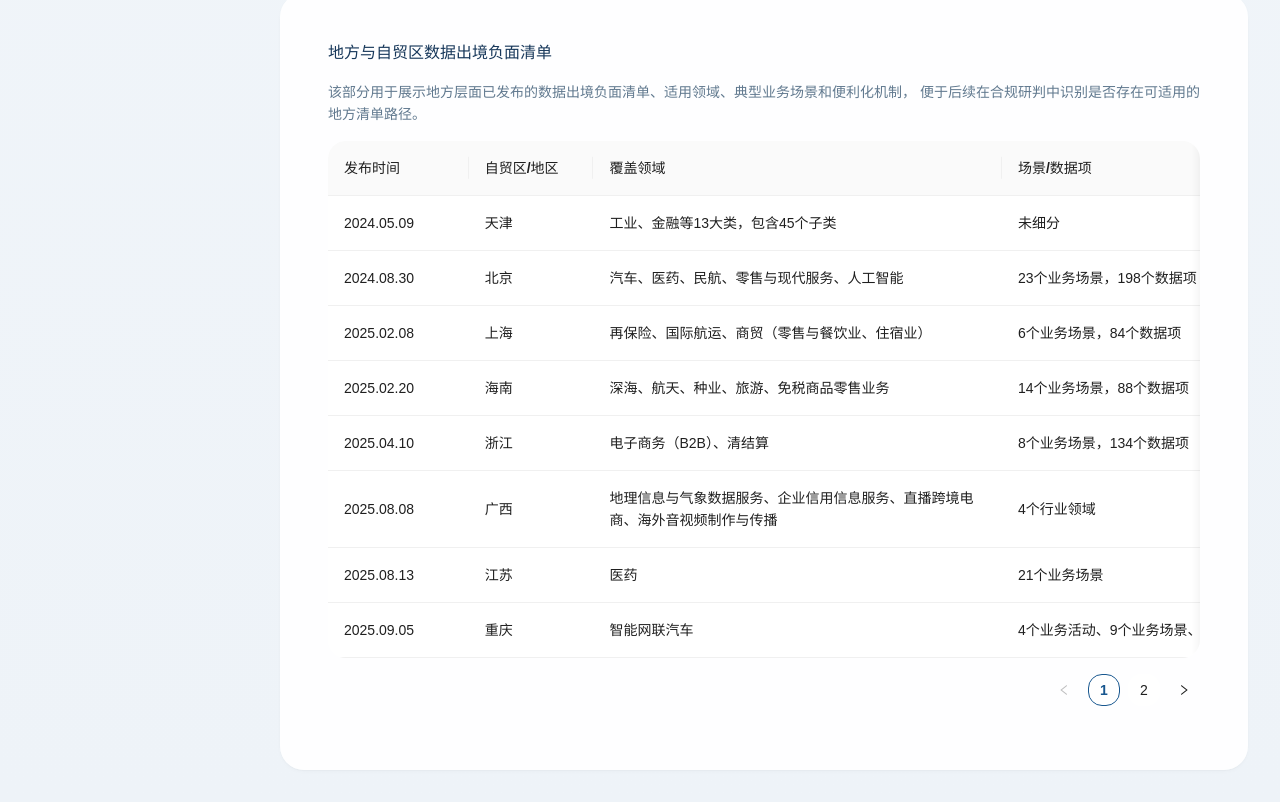
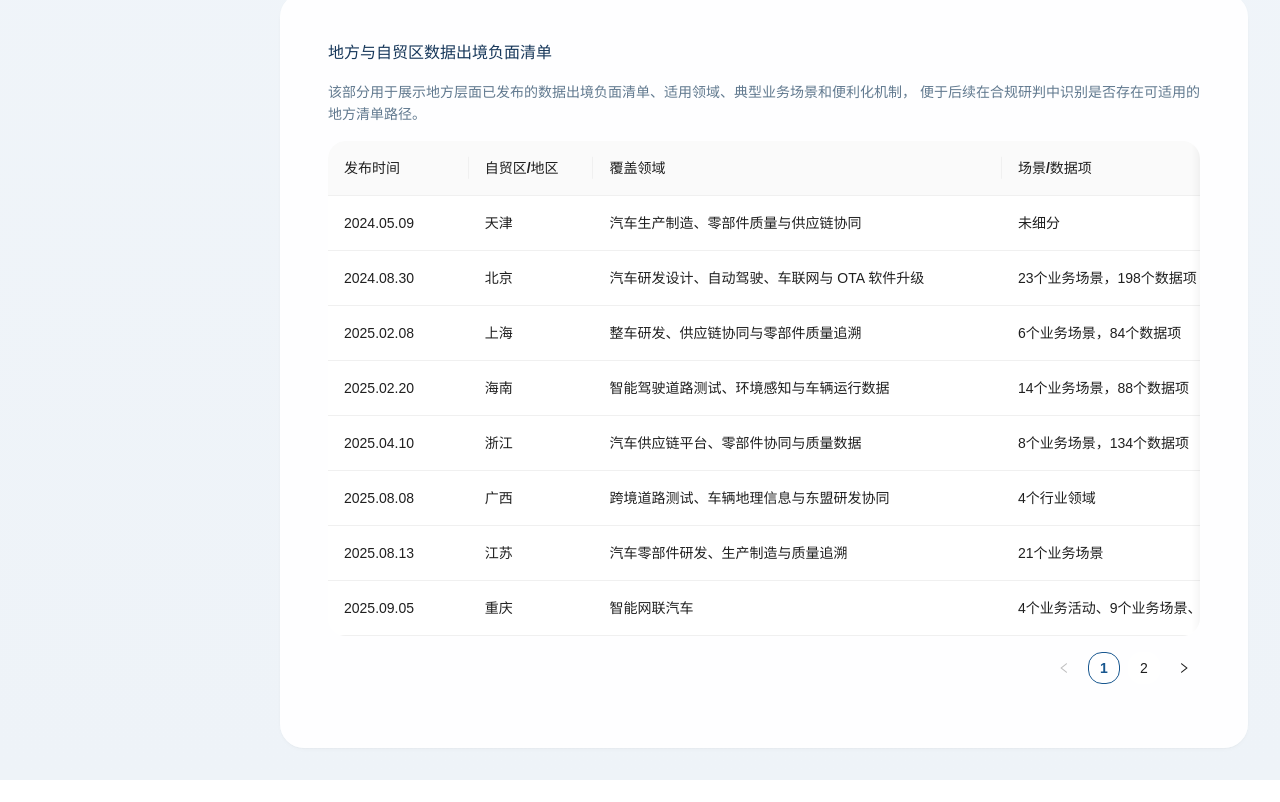
Before and after one commit to Taddyz6/DCS_Platform_App_Demo, a React (Vite) app: page /#/regulations in a window 1280 px wide. Shown: the part 2360-3162 px from the top of the page. After the commit the page ends 3140 px from the top, so only its background shows below. Built offline with nearby package versions, Linux system fonts and the light colour scheme.

Commit message:
content: align regulation examples with automotive data

```diff
--- a/src/pages/regulations/RegulationsHomePage.tsx
+++ b/src/pages/regulations/RegulationsHomePage.tsx
@@ -168,7 +168,7 @@ export function RegulationsHomePage() {
         <Col xs={24} xl={8}>
           <ModuleCard
             title="地方负面清单"
-            description="围绕各地自贸区、服务业开放试点和地方特色产业，展示已发布的数据出境负面清单。"
+            description="围绕各地汽车产业与自贸区试点，展示研发、制造、车联网和软件升级相关的数据出境负面清单。"
             icon={<span className="feature-dot" />}
             meta="地方层面 / 自贸区 / 便利化"
             actionLabel="查看地方清单"
--- a/src/pages/regulations/RegulationsLibraryPage.tsx
+++ b/src/pages/regulations/RegulationsLibraryPage.tsx
@@ -152,7 +152,7 @@ export function RegulationsLibraryPage() {
             title="覆盖行业"
             value={regulationIndustries.length}
             suffix="类"
-            description="包含互联网、汽车、医药、制造、金融等重点行业。"
+            description="包含汽车研发、工业制造、智能驾驶、车联网和 OTA 等重点领域。"
           />
         </Col>
       </Row>
--- a/src/pages/regulations/data.ts
+++ b/src/pages/regulations/data.ts
@@ -78,57 +78,57 @@ export const domesticPilotListRows = [
     id: 'pilot-tianjin-2024',
     publishDate: '2024.05.09',
     region: '天津',
-    coverage: '工业、金融等13大类，包含45个子类',
+    coverage: '汽车生产制造、零部件质量与供应链协同',
     scenarioData: '未细分',
-    mechanism: '覆盖范围广，是全行业基础框架',
+    mechanism: '以汽车制造数据分类分级为基础，展示区域清单适用方式',
   },
   {
     id: 'pilot-beijing-2024',
     publishDate: '2024.08.30',
     region: '北京',
-    coverage: '汽车、医药、民航、零售与现代服务、人工智能',
+    coverage: '汽车研发设计、自动驾驶、车联网与 OTA 软件升级',
     scenarioData: '23个业务场景，198个数据项',
-    mechanism: '字段级清单，部分合规阈值放宽',
+    mechanism: '采用字段级清单展示汽车数据场景与适用阈值',
   },
   {
     id: 'pilot-shanghai-2025',
     publishDate: '2025.02.08',
     region: '上海',
-    coverage: '再保险、国际航运、商贸（零售与餐饮业、住宿业）',
+    coverage: '整车研发、供应链协同与零部件质量追溯',
     scenarioData: '6个业务场景，84个数据项',
-    mechanism: '明确场景定义，细化重要数据认定规则',
+    mechanism: '按汽车业务场景细化数据边界与重要数据识别线索',
   },
   {
     id: 'pilot-hainan-2025',
     publishDate: '2025.02.20',
     region: '海南',
-    coverage: '深海、航天、种业、旅游、免税商品零售业务',
+    coverage: '智能驾驶道路测试、环境感知与车辆运行数据',
     scenarioData: '14个业务场景，88个数据项',
-    mechanism: '聚焦地方特色产业',
+    mechanism: '聚焦道路测试和智能驾驶研发数据的区域协同',
   },
   {
     id: 'pilot-zhejiang-2025',
     publishDate: '2025.04.10',
     region: '浙江',
-    coverage: '电子商务（B2B）、清结算',
+    coverage: '汽车供应链平台、零部件协同与质量数据',
     scenarioData: '8个业务场景，134个数据项',
-    mechanism: '对不同行业和场景的个人信息量级进行精确量化',
+    mechanism: '按供应链角色和数据规模展示精细化管理方式',
   },
   {
     id: 'pilot-guangxi-2025',
     publishDate: '2025.08.08',
     region: '广西',
-    coverage: '地理信息与气象数据服务、企业信用信息服务、直播跨境电商、海外音视频制作与传播',
+    coverage: '跨境道路测试、车辆地理信息与东盟研发协同',
     scenarioData: '4个行业领域',
-    mechanism: '定位有特色，服务中国-东盟跨境',
+    mechanism: '面向中国—东盟汽车研发协同展示区域便利化机制',
   },
   {
     id: 'pilot-jiangsu-2025',
     publishDate: '2025.08.13',
     region: '江苏',
-    coverage: '医药',
+    coverage: '汽车零部件研发、生产制造与质量追溯',
     scenarioData: '21个业务场景',
-    mechanism: '细化医药行业重要数据识别',
+    mechanism: '细化汽车零部件和制造数据的重要数据识别',
   },
   {
     id: 'pilot-chongqing-2025',
@@ -142,33 +142,33 @@ export const domesticPilotListRows = [
     id: 'pilot-fujian-2025',
     publishDate: '2025.12.25',
     region: '福建',
-    coverage: '医药、车联网、零售、航空维修',
+    coverage: '车联网运行、OTA 软件升级与售后诊断',
     scenarioData: '26个业务应用场景、298个数据项',
-    mechanism: '进一步完善相关数据类型和描述',
+    mechanism: '完善车联网、升级日志和远程诊断数据类型描述',
   },
   {
     id: 'pilot-shanghai-2026',
     publishDate: '2026.04.24',
     region: '上海',
-    coverage: '再保险、国际航运、商贸、气象',
+    coverage: '汽车研发设计、生产制造、供应链与车联网运行',
     scenarioData: '9个具体场景、109个数据项、29个数据子类',
-    mechanism: '适用范围扩至上海全市域，可参照执行其他省市正式备案清单，清单外数据可通过备案方式开展出境活动',
+    mechanism: '面向上海汽车产业链展示清单备案与跨区域适用机制',
   },
   {
     id: 'pilot-beijing-2026',
     publishDate: '2026.05.11',
     region: '北京',
-    coverage: '汽车、医药、民航、零售与现代服务、人工智能训练数据、医疗器械、自动驾驶、贸易物流、银行等9个行业领域',
+    coverage: '汽车研发设计、智能驾驶、车联网、OTA 软件升级与售后质量',
     scenarioData: '67个业务场景，612个字段',
-    mechanism: '适用范围扩至北京市域，建立外省市负面清单应用机制，清单外数据可通过备案方式开展出境活动',
+    mechanism: '覆盖汽车全生命周期场景，建立字段清单与跨区域应用机制',
   },
   {
     id: 'pilot-guangdong-2026',
     publishDate: '2026.05.15',
     region: '广东',
-    coverage: '智能装备制造、个人征信服务',
+    coverage: '智能汽车装备制造、零部件协同与研发测试',
     scenarioData: '7个业务应用场景，67个数据项',
-    mechanism: '适用于广东自贸试验区和河套深圳园区，支持企业先研判再用负面清单，事后报送',
+    mechanism: '面向汽车装备与研发协同展示先研判、后报送机制',
   },
 ];
 
```
Also changed, not shown: src/mock/regulations.ts (+20 -20 lines).
